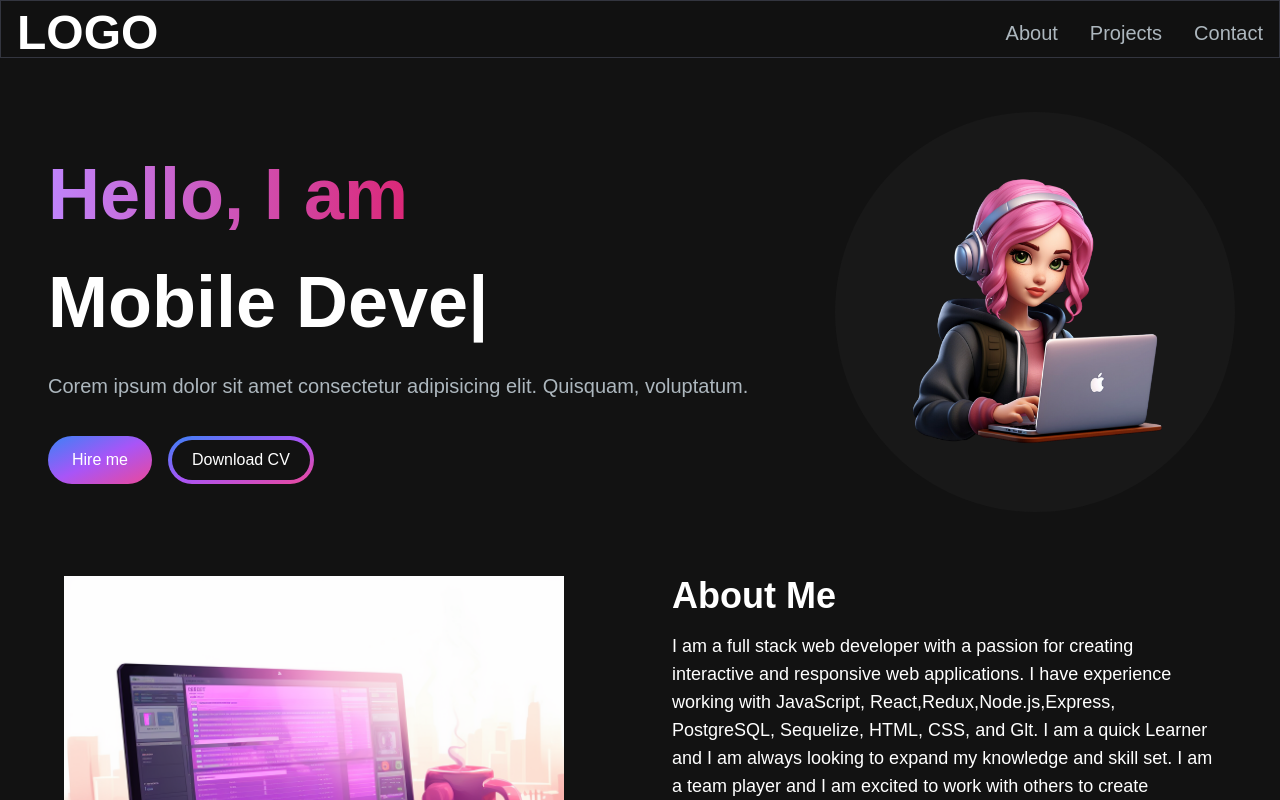
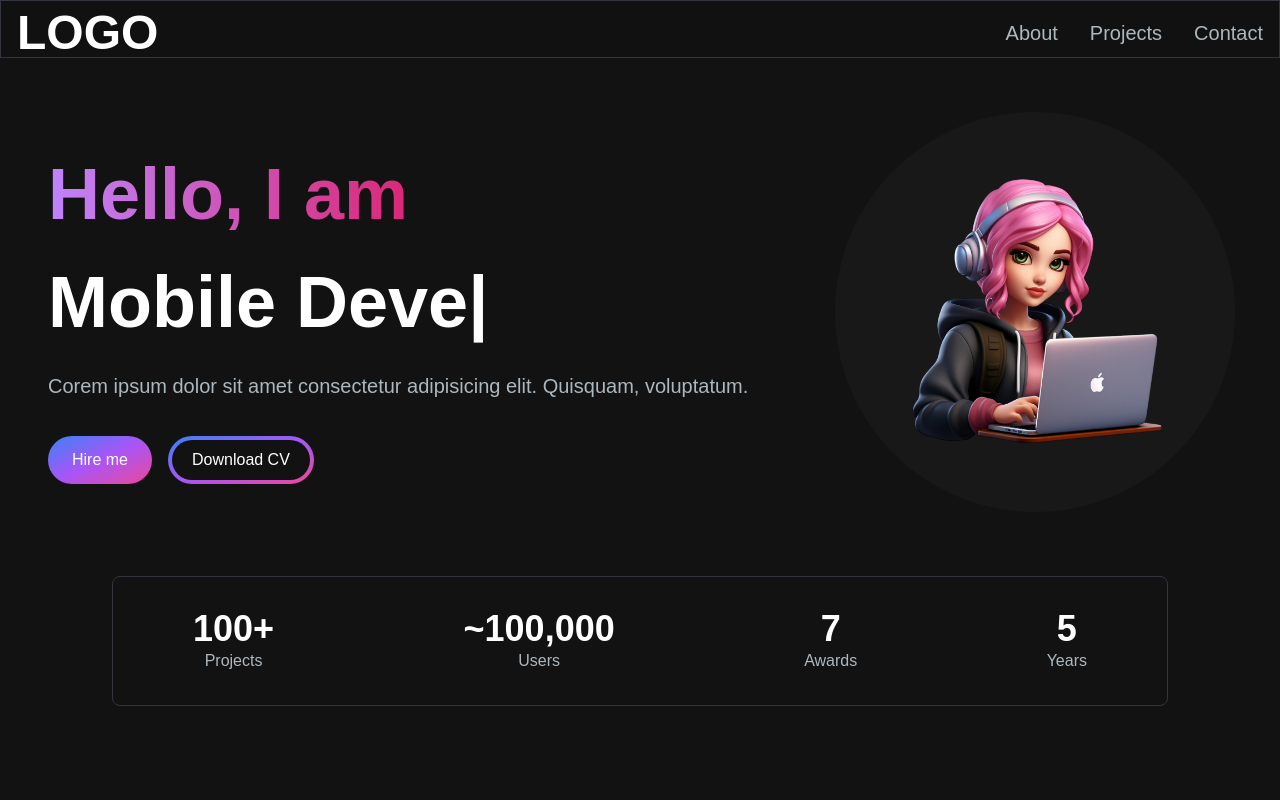
Before and after one commit to Ahhhnnn/nextjs-portfolio-website, a Next.js app: page / in a window 1280 px wide. Shown: the top 800 px of the page. Built offline with nearby package versions, Linux system fonts and the light colour scheme.

Commit message:
Acheivements Section

```diff
--- /dev/null
+++ b/src/app/components/AchievementsSction.tsx
@@ -0,0 +1,49 @@
+import React from "react";
+
+// achievementsList
+const achievementsList = [
+  {
+    metric: "Projects",
+    value: "100",
+    postfix: "+",
+  },
+  {
+    prefix: "~",
+    metric: "Users",
+    value: "100,000",
+  },
+  {
+    metric: "Awards",
+    value: "7",
+  },
+  {
+    metric: "Years",
+    value: "5",
+  },
+];
+
+const AchievementsSction = () => {
+  return (
+    <div className="py-8 px-4 sm:py-16 xl:px-16">
+      <div className="sm:border-[#33353F] sm:border rounded-lg py-8 px-16 flex flex-col sm:flex-row items-center justify-between">
+        {achievementsList.map((achievement, index) => {
+          return (
+            <div
+              key={index}
+              className="flex flex-col items-center justify-center mx-4 my-4 sm:my-0"
+            >
+              <h2 className="text-white text-4xl font-bold">
+                {achievement.prefix}
+                {achievement.value}
+                {achievement.postfix}
+              </h2>
+              <p className="text-[#ADB7BE] text-base">{achievement.metric}</p>
+            </div>
+          );
+        })}
+      </div>
+    </div>
+  );
+};
+
+export default AchievementsSction;
--- a/src/app/page.tsx
+++ b/src/app/page.tsx
@@ -4,6 +4,7 @@
 import ProjectsSection from "./components/ProjectsSection";
 import EmailSection from "./components/EmailSection";
 import Footer from "./components/Footer";
+import AchievementsSction from "./components/AchievementsSction";
 
 export default function Home() {
   return (
@@ -11,6 +12,7 @@
       <NavBar></NavBar>
       <div className="container mt-24 mx-auto px-12 py-4">
         <HeroSection />
+        <AchievementsSction/>
         <AboutSection/>
         <ProjectsSection/>
         <EmailSection/>
```
